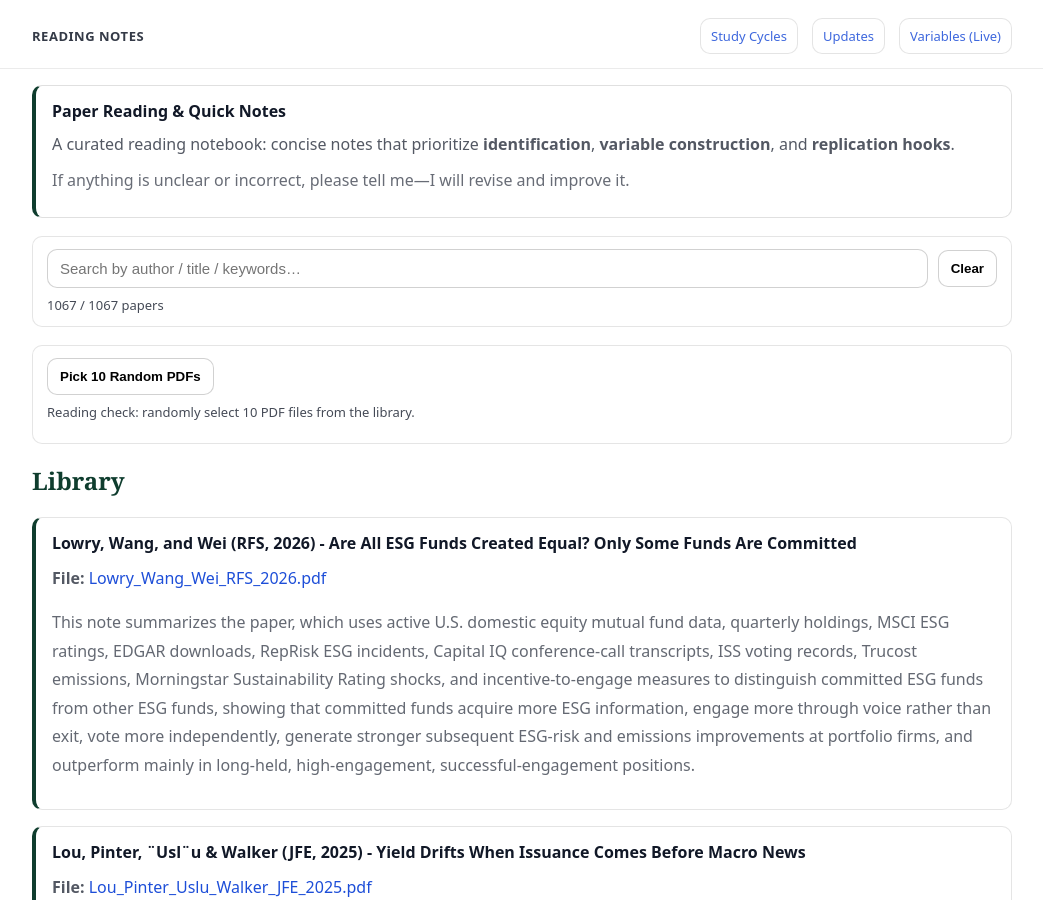
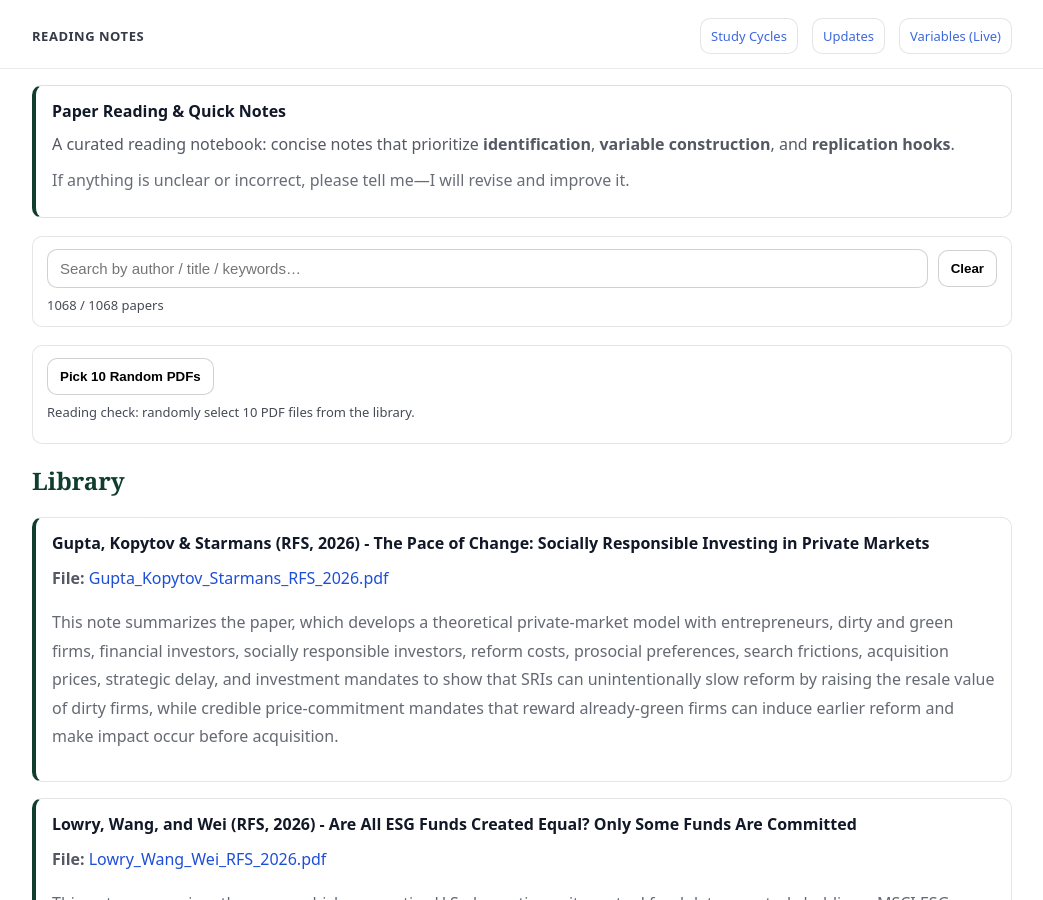
Before and after one commit to yaxinzn/study-archive, a Jekyll site: the page built from reading/index.md, in a window 1280 px wide and 900 px high. Shown: the whole window, without its empty margins (118-1161 px from the left). Built offline with Jekyll 4.4.1, drawn with Linux system fonts in a browser that asks for light colours.

Commit message:
Reading: add/update Gupta_Kopytov_Starmans_RFS_2026.pdf

```diff
--- a/_data/reading.yml
+++ b/_data/reading.yml
@@ -1,3 +1,7 @@
+- title: "Gupta, Kopytov & Starmans (RFS, 2026) - The Pace of Change: Socially Responsible Investing in Private Markets"
+  file: "Gupta_Kopytov_Starmans_RFS_2026.pdf"
+  desc: "This note summarizes the paper, which develops a theoretical private-market model with entrepreneurs, dirty and green firms, financial investors, socially responsible investors, reform costs, prosocial preferences, search frictions, acquisition prices, strategic delay, and investment mandates to show that SRIs can unintentionally slow reform by raising the resale value of dirty firms, while credible price-commitment mandates that reward already-green firms can induce earlier reform and make impact occur before acquisition."
+
 - title: "Lowry, Wang, and Wei (RFS, 2026) - Are All ESG Funds Created Equal? Only Some Funds Are Committed"
   file: "Lowry_Wang_Wei_RFS_2026.pdf"
   desc: "This note summarizes the paper, which uses active U.S. domestic equity mutual fund data, quarterly holdings, MSCI ESG ratings, EDGAR downloads, RepRisk ESG incidents, Capital IQ conference-call transcripts, ISS voting records, Trucost emissions, Morningstar Sustainability Rating shocks, and incentive-to-engage measures to distinguish committed ESG funds from other ESG funds, showing that committed funds acquire more ESG information, engage more through voice rather than exit, vote more independently, generate stronger subsequent ESG-risk and emissions improvements at portfolio firms, and outperform mainly in long-held, high-engagement, successful-engagement positions."
```
Also changed, not shown: 1 other file.
